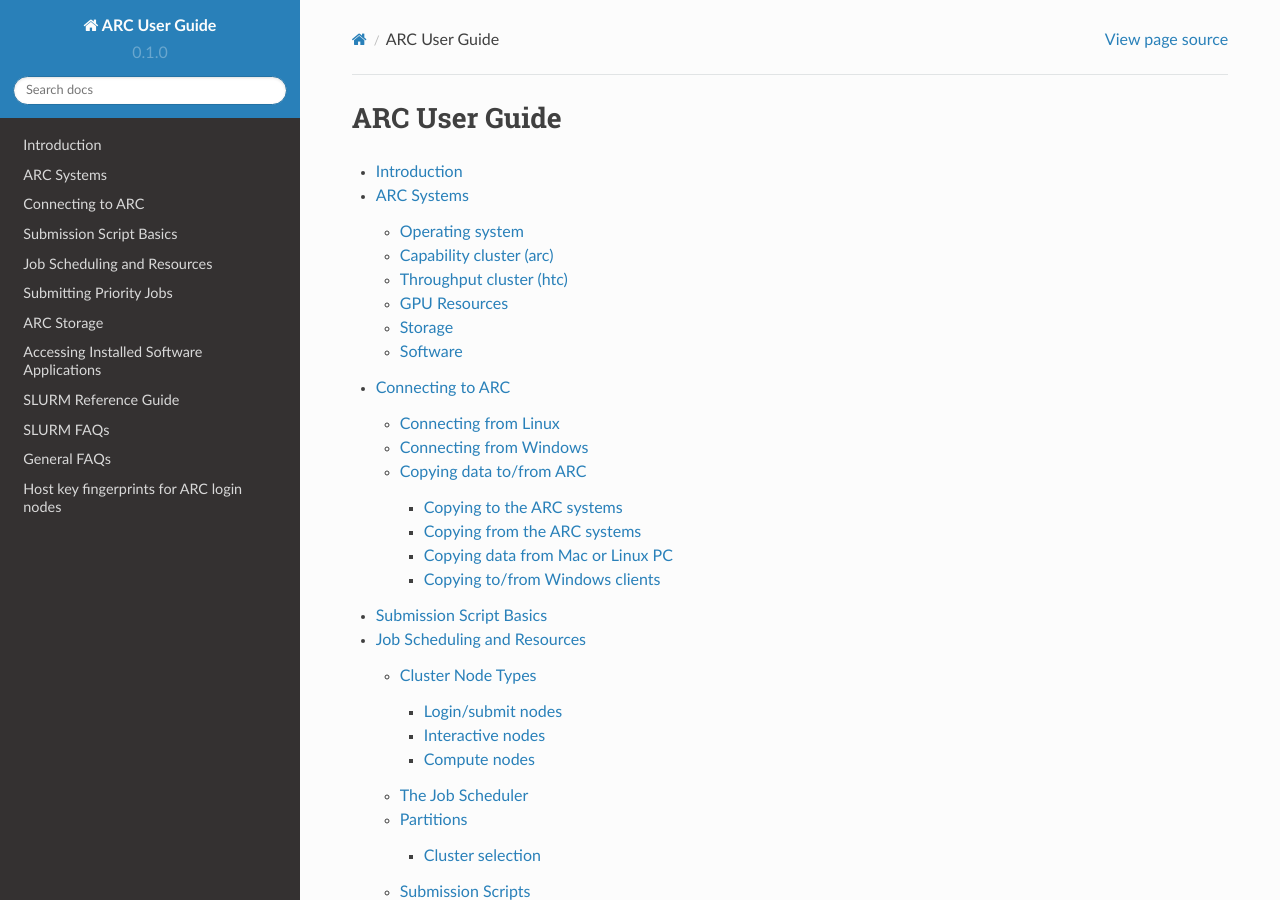
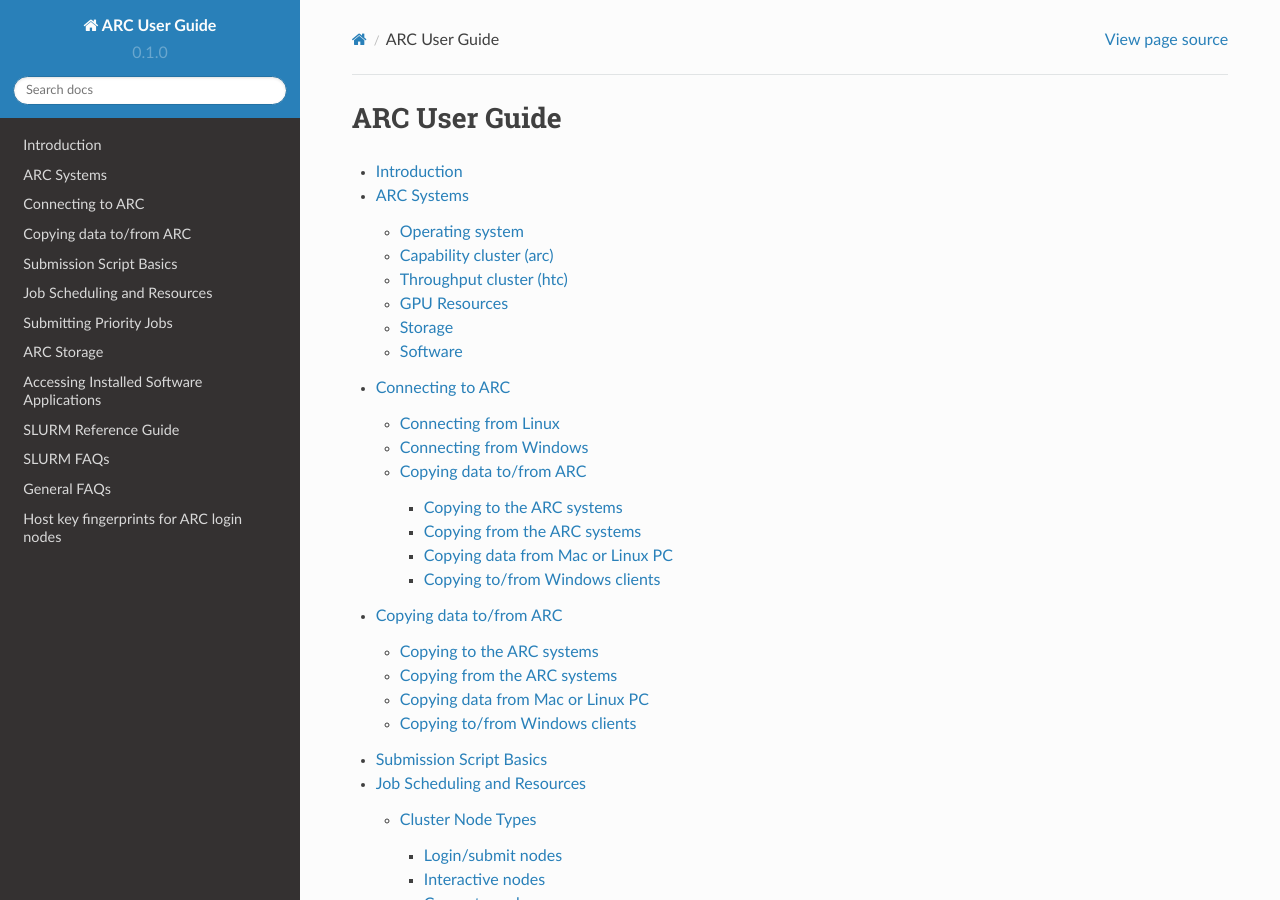
Before and after one commit to tina-friedrich/arc-user-guide, a Sphinx documentation site: the page built from docs/source/index.rst, in a window 1280 px wide and 900 px high. Built offline with Sphinx 7.4.7 and the Read the Docs theme 2.0.0, drawn with Linux system fonts in a browser that asks for light colours.

Commit message:
Update index.rst

```diff
--- a/docs/source/index.rst
+++ b/docs/source/index.rst
@@ -7,6 +7,7 @@
    introduction
    arc-systems
    connecting-to-arc
+   arc-copying-data
    arc-script-basics
    job-scheduling
    arc-priority-jobs
```
